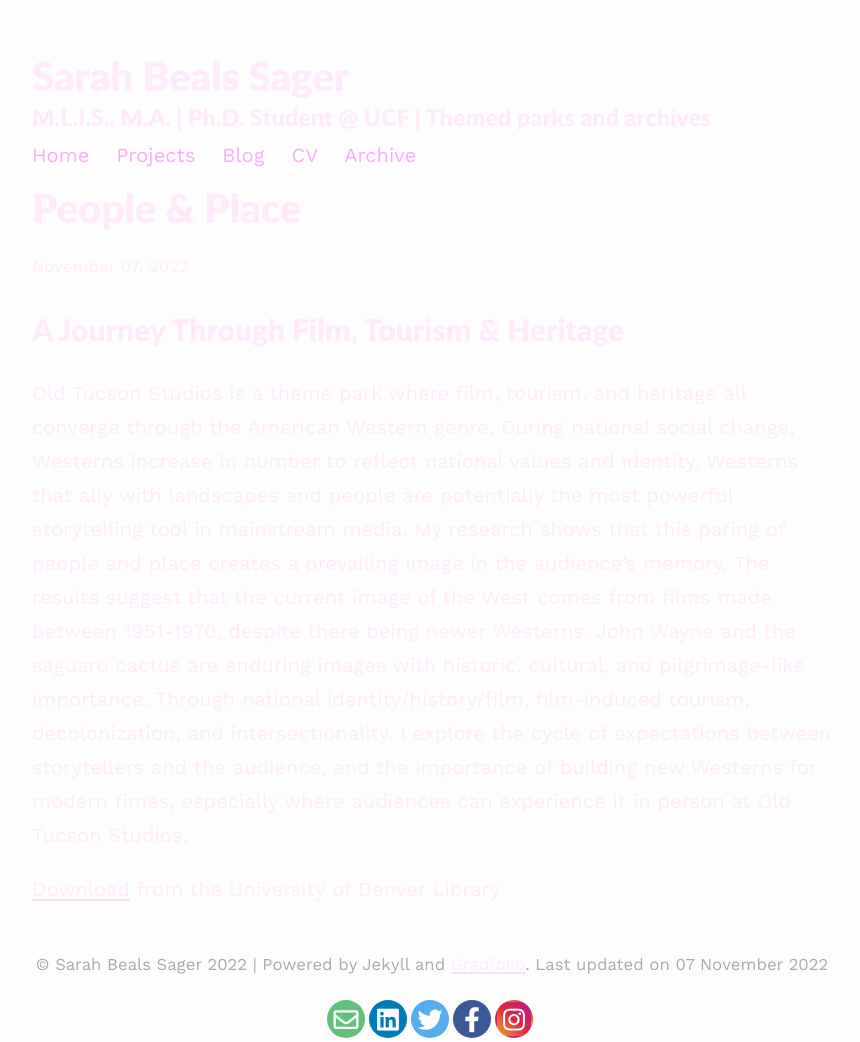
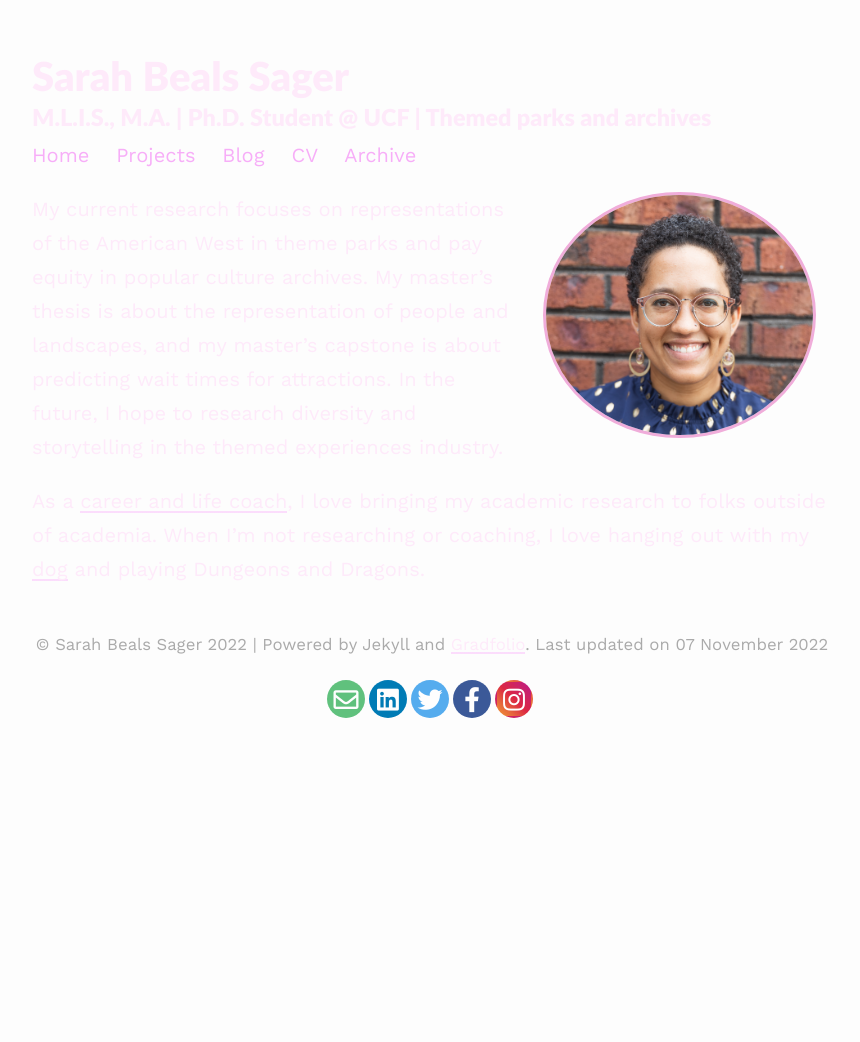
Before and after one commit to ThatGryffindork/gradfolio2022, a Jekyll site: the page built from index.md, in a window 1280 px wide. Shown: the whole page, without its empty margins (208-1068 px from the left). Built offline with Jekyll 4.4.1, drawn with Linux system fonts in a browser that asks for light colours; nearby versions of some CDN libraries; after the commit the page ends 980 px from its top, so only the background shows below that; some of the changed lines change nothing that is shown.

Commit message:
Revert "Update PeoplePlace.md"
This reverts commit 653912b9fafb1c0fa082689064c714c2c1068420.

```diff
--- a/_projects/PeoplePlace.md
+++ b/_projects/PeoplePlace.md
@@ -2,11 +2,6 @@
 layout: post
 title: People & Place
 description: A Journey Through Film, Tourism & Heritage
-permalink: /
-profile:
-  align: right
-  image: ot.png
-published: true
 ---
 
 ## A Journey Through Film, Tourism & Heritage
```
